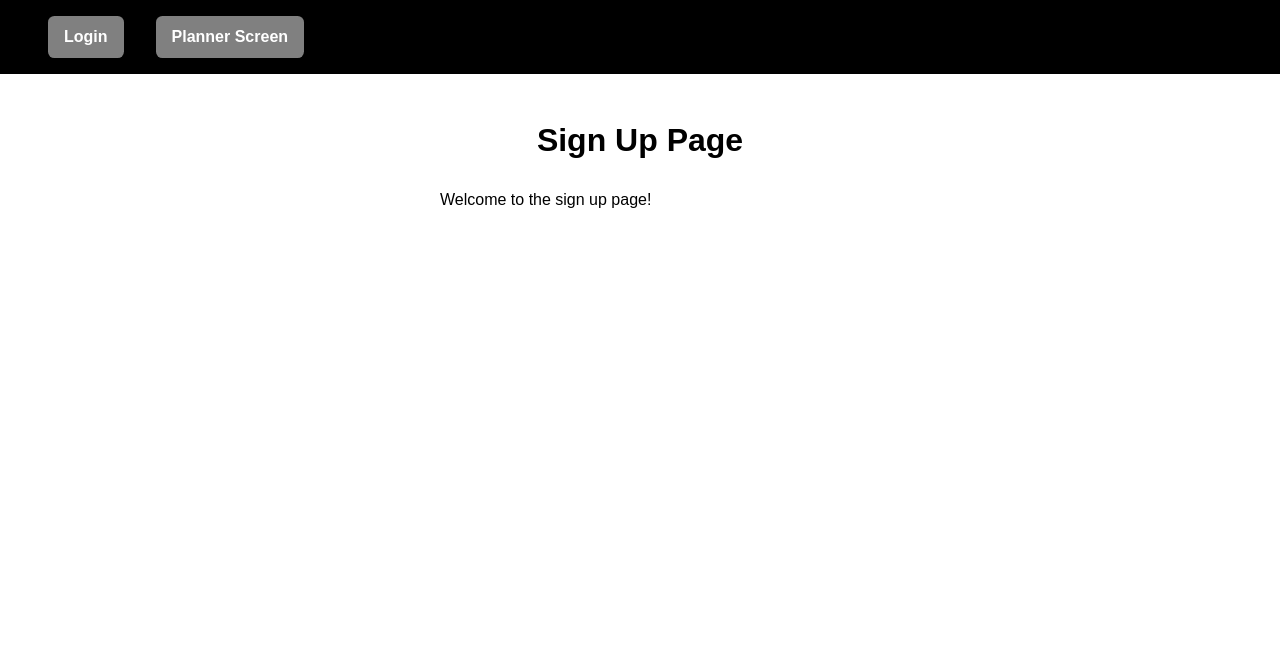
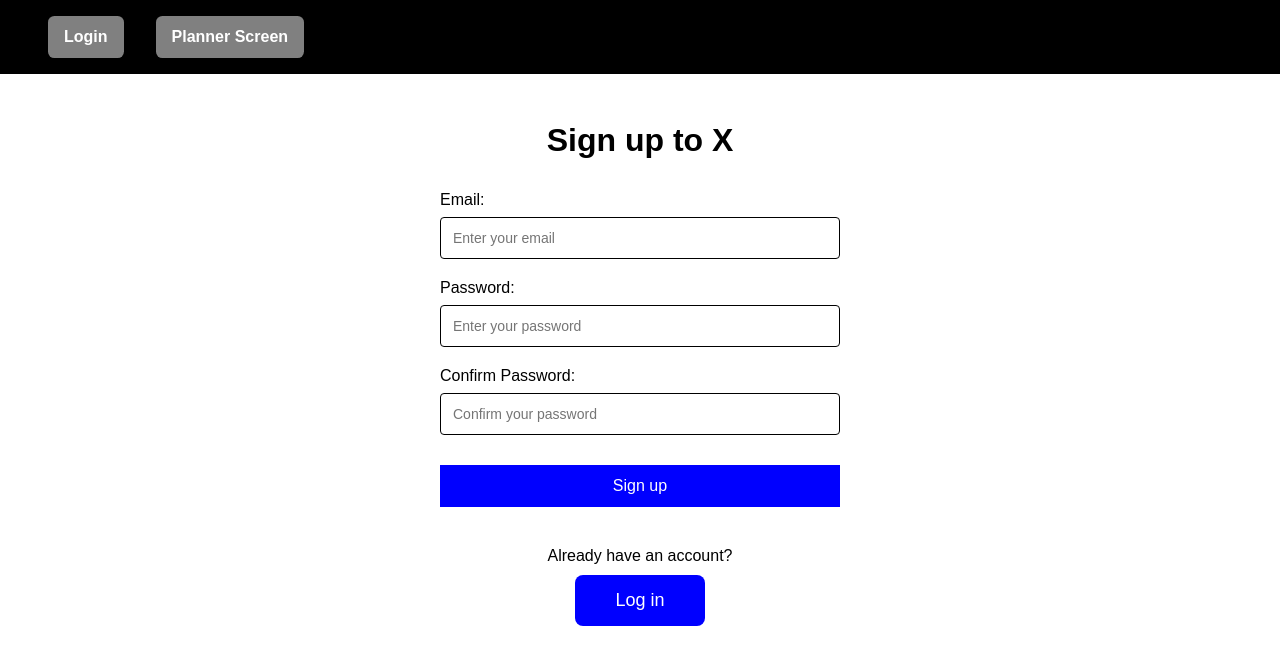
Before and after one commit to omegapoint1/Team_Project_1, a React (Create React App) app in the folder frontend/: page /signup in a window 1280 px wide. Shown: the top 664 px of the page. Built offline with nearby package versions, Linux system fonts and the light colour scheme.

Commit message:
completed sign up page

```diff
--- a/frontend/src/App.jsx
+++ b/frontend/src/App.jsx
@@ -15,6 +15,7 @@ function App() {
         <Route path="/"         element={<LoginPage/>} />
         <Route path="/planner"  element={<PlannerPage/>} />
         <Route path="/signup"   element={<SignUpPage/>} />
+        <Route path="/login" element={<LoginPage />} />
         {/*<Route path="*" element={<NotFoundPage />} />*/}
       </Routes>
     </BrowserRouter>
--- a/frontend/src/pages/SignUpPage.jsx
+++ b/frontend/src/pages/SignUpPage.jsx
@@ -1,17 +1,79 @@
-import React from 'react';
+import { useState } from 'react';
+import './LoginPage.css';
 import { Link } from 'react-router-dom';
-import './SignUpPage.css';
+
+function LoginPage() {
+
+  const [email, setEmail] = useState('');
+  const [confirmPassword, setconfirmPassword] = useState('');
+  const [password, setPassword] = useState('');
+
+  const handleSubmit = (e) => {
+    e.preventDefault();
+    if (password !== confirmPassword) {
+      alert('Passwords do not match');
+      return;
+    }
+  };
+
+  return (
+
+    <div className="page">
+      <h1>Sign up to X</h1>
+      <form onSubmit={handleSubmit}>
 
 
-function SignUpPage() {
-  return (
-    <div className="page">
+        <div className="form-group">
+          <label htmlFor="email">Email:</label>
+          <input
+            type="email"
+            id="email"
+            value={email}
+            onChange={(e) => setEmail(e.target.value)}
+            placeholder="Enter your email"
+            required
+          />
+        </div>
+
+        <div className="form-group">
+          <label htmlFor="password">Password:</label>
+          <input
+            type="password"
+            id="password"
+            value={password}
+            onChange={(e) => setPassword(e.target.value)}
+            placeholder="Enter your password"
+            required
+          />
+        </div>
+
+        <div className="form-group">
+          <label htmlFor="confirm-password">Confirm Password:</label>
+          <input
+            type="confirm-password"
+            id="confirm-password"
+            value={confirmPassword}
+            onChange={(e) => setconfirmPassword(e.target.value)}
+            placeholder="Confirm your password"
+            required
+          />
+        </div>
 
 
-      <h1>Sign Up Page</h1>
-      <p>Welcome to the sign up page!</p>
+        <button type="submit">Sign up</button>
+      </form>
+
+      <div className="signup-section">
+        <p> Already have an account? </p>
+
+        <Link to="/login">
+          <button type="button" className="signup-button">
+            Log in
+          </button>
+        </Link>
+      </div>
     </div>
   );
 }
 
-export default SignUpPage;
+export default LoginPage;
```
